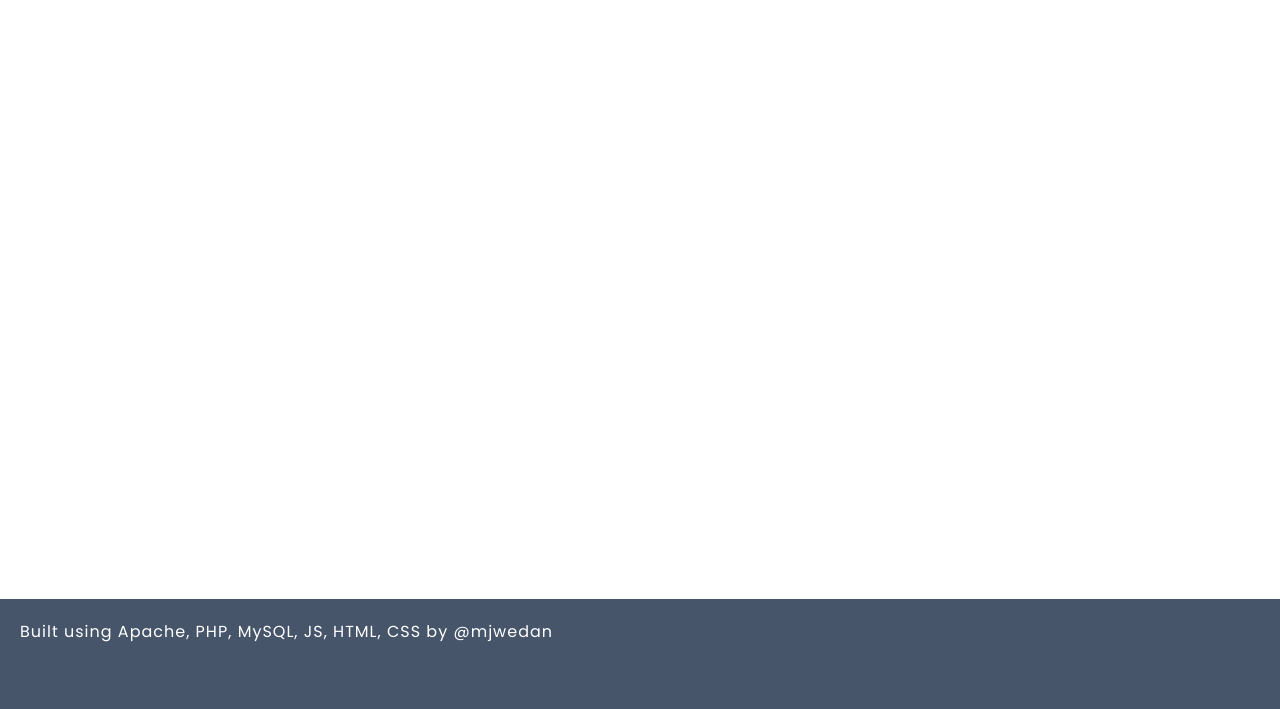
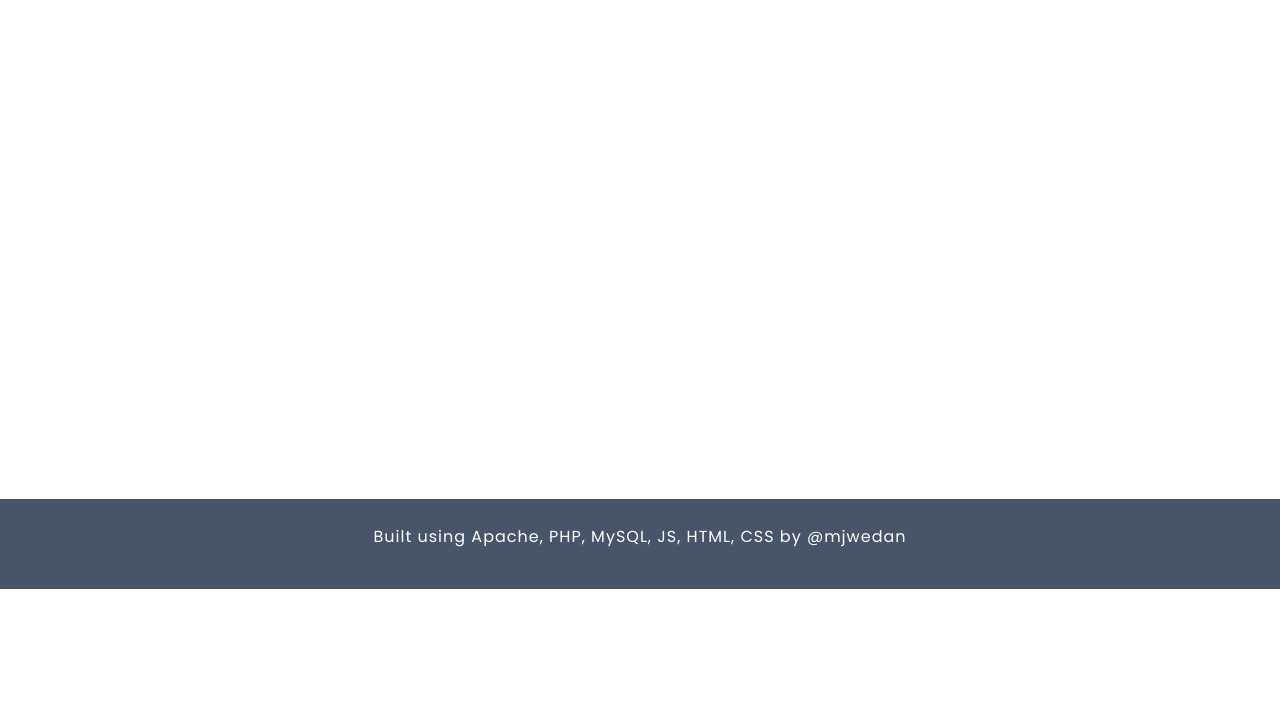
Before and after one commit to mjwedan/blog-cms, a PHP site: page / in a window 1280 px wide. Shown: the part 211-920 px from the top of the page. After the commit the page ends 800 px from the top, so only its background shows below. Run offline with PHP 8.4, Linux system fonts and the light colour scheme; data that the repository does not hold is empty.

Commit message:
Last and final and succesful attempt at sticky footer using min-height: calc(100vh - 300px);

```diff
--- a/styles.css
+++ b/styles.css
@@ -143,7 +143,7 @@ h1{
 /* Main */
 
 main{
-    min-height: calc(100vh - 200px);
+    min-height: calc(100vh - 300px);
     padding: 50px;
     box-sizing: border-box;
 }
@@ -198,10 +198,9 @@ padding: 20px;
 /* Footer */
 
 footer{
-    height: 70px;
-    padding: 20px;
+    height: 40px;
+    padding: 25px;
     background-color: #47556A;
-    display: flex;
     color: #ffffff;
     text-align: center;
 }
```
